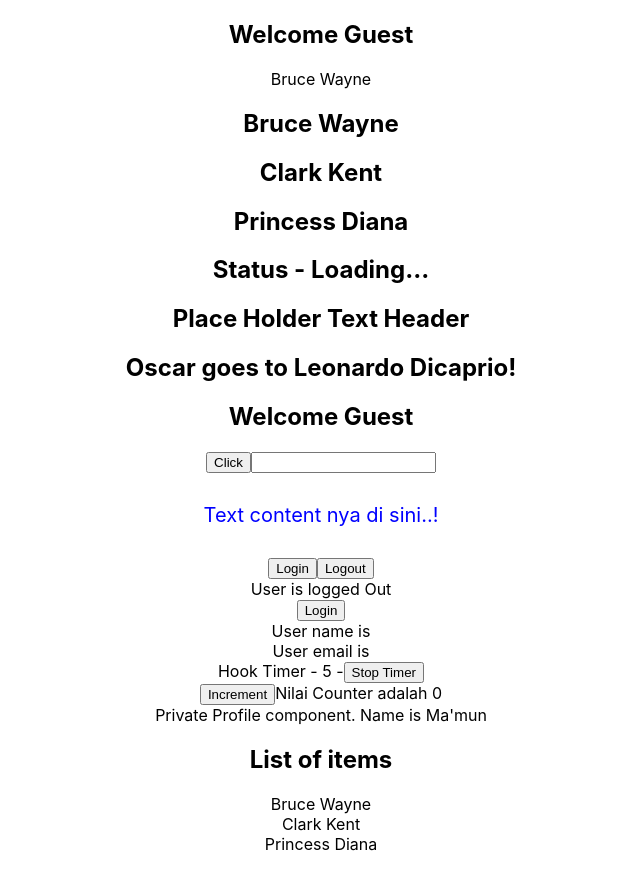
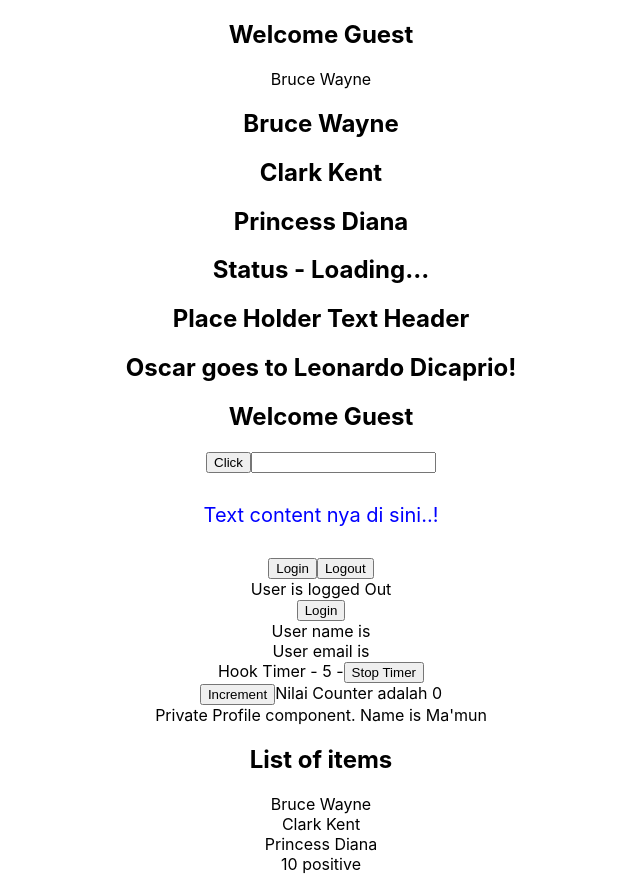
Before and after one commit to Qmun14/react-typescript, a React (Create React App) app: page / in a window 1280 px wide. Shown: the whole page, without its empty margins (319-959 px from the left). Built offline with nearby package versions, Linux system fonts and the light colour scheme.

Commit message:
Implementasi dari Restricting Props | membatasi jenis properti type pada component yg akan di render supaya tidak redundant kondisinya

```diff
--- a/src/App.tsx
+++ b/src/App.tsx
@@ -16,6 +16,7 @@ import { Counter } from './components/class/Counter'
 import { Private } from './components/auth/Private';
 import { Profile } from './components/auth/Profile';
 import { List } from './components/generics/List';
+import { RandomNumber } from './components/restriction/RandomNumber';
 
 function App() {
 
@@ -81,6 +82,7 @@ function App() {
           last: 'Diana'
         }
       ]} onClick={item => console.log(item)} />
+      <RandomNumber value={10} isPositive={true} />
     </div>
   );
 }
--- /dev/null
+++ b/src/components/restriction/RandomNumber.tsx
@@ -0,0 +1,32 @@
+type RandomNumberType = {
+  value: number;
+}
+
+type PositiveNumber = RandomNumberType & {
+  isPositive: boolean;
+  isNegative?: never;
+  isZero?: never;
+}
+
+type NegativeNumber = RandomNumberType & {
+  isNegative: boolean;
+  isPositive?: never;
+  isZero?: never;
+}
+
+type Zero = RandomNumberType & {
+  isZero: boolean;
+  isPositive?: never;
+  isNegative?: never;
+}
+
+type RandomNumberProps = PositiveNumber | NegativeNumber | Zero
+
+export const RandomNumber = ({ value, isPositive, isNegative, isZero }: RandomNumberProps) => {
+  return (
+    <div>
+      {value} {isPositive && 'positive'} {isNegative && 'negative'} {' '}
+      {isZero && 'zero'}
+    </div>
+  )
+}
```
